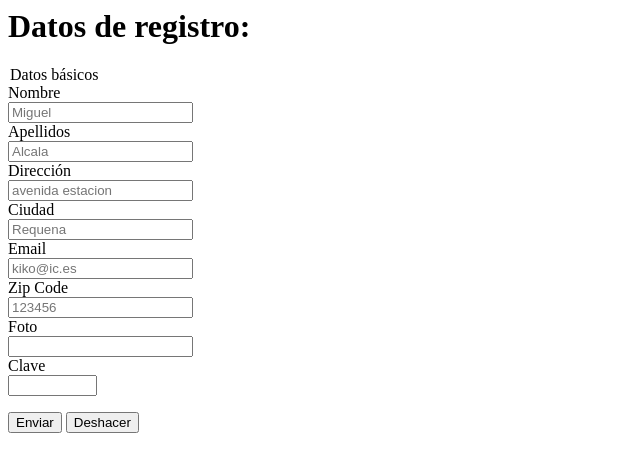
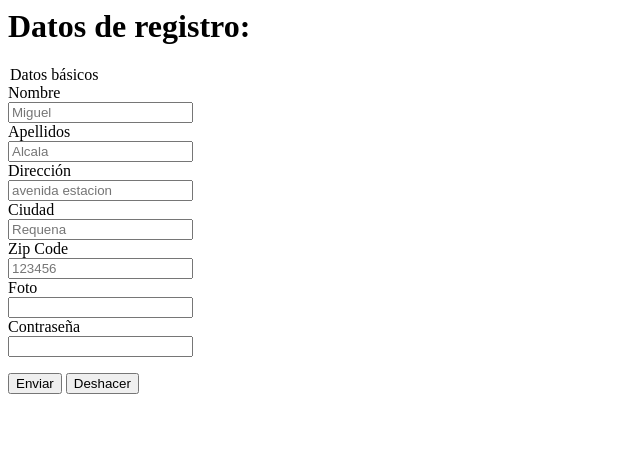
Before and after one commit to carlosAlcalaYepes/EI1036_42_proyecto, a PHP site: page /registro_usuario.php in a window 1280 px wide. Shown: the top 472 px of the page, without its empty margins (0-640 px from the left). Run offline with PHP 8.4, Linux system fonts and the light colour scheme.

Commit message:
maria jesus

```diff
--- a/includes/autentificar_usuario.php
+++ b/includes/autentificar_usuario.php
@@ -34,9 +34,12 @@ function autentificar_usuario()
             echo "Autentificación fallida";
         }
         else{
-
+            //print_r($a);
             $_SESSION["usuario"] = $a[0]['rol'];
             $_SESSION["id_usuario"] = $a[0]['id_cliente'];
+
+            //print_r($_SESSION["usuario"]);
+            //print_r($_SESSION["id_usuario"]);
         }
 
     } catch (PDOExeption $e) {
--- a/includes/ejecutarSQL.php
+++ b/includes/ejecutarSQL.php
@@ -13,7 +13,7 @@ function ejecutarSQL($query, $valor) {
         echo "Failed to get DB handle: " . $e->getMessage() . "\n";
         return NULL;
     }
-    return $a;
+    return ($consult->fetchAll(PDO::FETCH_ASSOC));
 }
 
 ?>
--- a/partials/menu.php
+++ b/partials/menu.php
@@ -15,7 +15,7 @@
 		elseif (isset($_SESSION['usuario']) and $_SESSION['usuario'] == 'admin')
 			echo '<li><a href="?action=registrar_producto">Registrar Producto</a></li>';
 		elseif (isset($_SESSION['usuario']))
-		    echo '<li><"<a href="?action=ver_cesta">Cesta de Compra</a></li>';
+		    echo '<li><a href="?action=ver_cesta">Cesta de Compra</a></li>';
         ?>
 	</ul>
 </nav>
--- a/partials/registro_usuario.php
+++ b/partials/registro_usuario.php
@@ -1,6 +1,6 @@
 <main>
 	<h1>Datos de registro: </h1>
-	<form class="form_usuario" action="?action=registrar_usuario" method="POST">
+	<form class="form_usuario" action="?action=insertar_usuario" method="POST">
 
 		<legend>Datos básicos</legend>
 
@@ -28,12 +28,6 @@
 		 placeholder="Requena" />
 		<br/>
 
-		<label for="email">Email</label>
-		<br/>
-		<input type="text" name="email" class="item_requerid" size="20" maxlength="25" value=""
-		 placeholder="kiko@ic.es" />
-		<br/>
-
 		<label for="zip_code">Zip Code</label>
 		<br/>
 		<input type="text" name="zip_code" class="item_requerid" size="20" maxlength="5" value=""
@@ -46,9 +40,9 @@
 		 placeholder="" />
 		<br/>
 
-		<label for="contraseña">Clave</label>
+		<label for="contraseña">Contraseña</label>
 		<br/>
-		<input type="password" name="contraseña" class="item_requerid" size="8" maxlength="25" value=""
+		<input type="password" name="contraseña" class="item_requerid" size="20" maxlength="25" value=""
 		/>
 
 
--- a/portal.php
+++ b/portal.php
@@ -46,10 +46,10 @@ switch ($action) {
         $central = "/partials/registro_usuario.php"; //formulario usuarios
         break;
     case "insertar_usuario":
-        $central = registrar_usuario("usuarios"); //tabla usuarios
+        $central = registrar_usuario("cliente"); //tabla usuarios
         break;
     case "listar_productos":
-        $central = table2html("productos"); //tabla productos
+        $central = table2html("producto"); //tabla productos
         break;
     case "registrar_producto":
         $central = "/partials/registrar_producto.php";; //formulario producto
```
Also changed, not shown: includes/registrar_usuario.php (+10 -7 lines).
